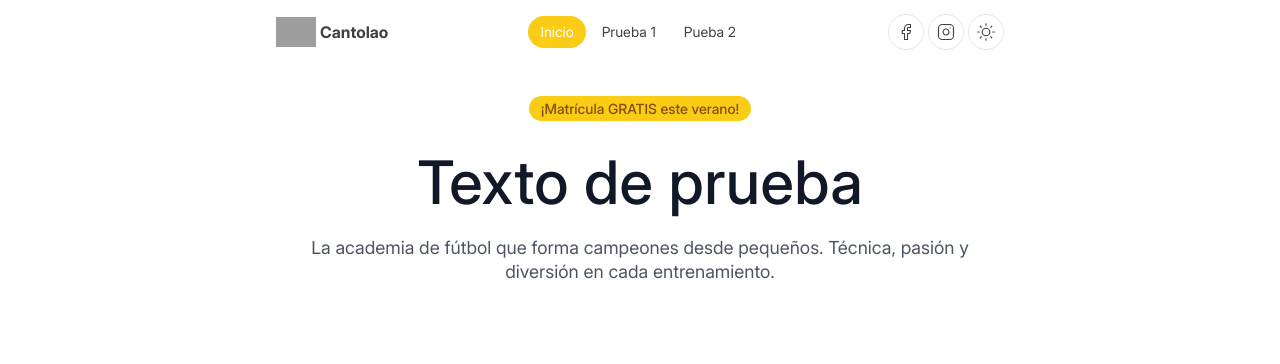
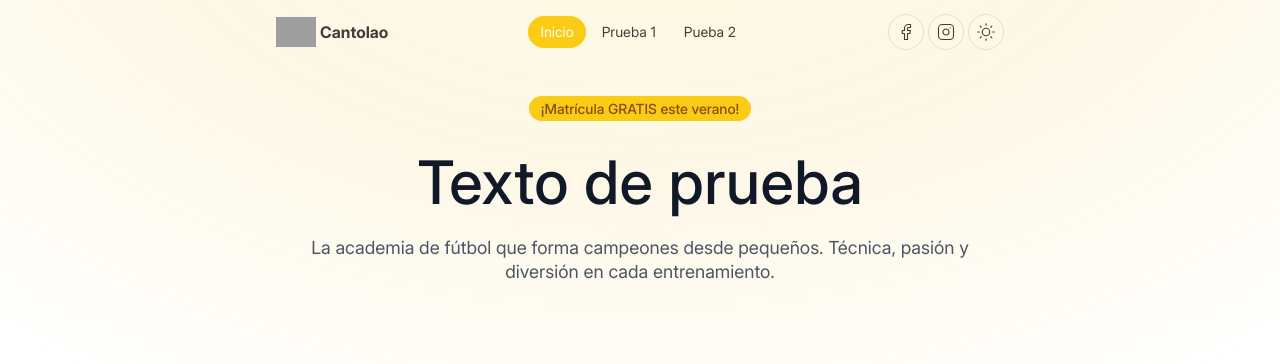
Before and after one commit to mxuriciocm/cantolao-chorrillos, an Astro site: page / in a window 1280 px wide. Built offline with nearby package versions, Linux system fonts and the light colour scheme; Astro itself is replaced by a stand-in of ours; grey boxes are pictures that could not be loaded.

Commit message:
feat: update global styles to use transparent backgrounds and add radial gradient effects for improved visual aesthetics

```diff
--- a/src/styles/global.css
+++ b/src/styles/global.css
@@ -31,8 +31,22 @@
 html {
   overflow-y: scroll;
   color-scheme: light;
-  background-color: white;
+  background: transparent;
   font-family: "Inter", sans-serif;
+  position: relative;
+}
+
+html::before {
+  content: '';
+  position: fixed;
+  inset: 0;
+  z-index: -1;
+  pointer-events: none;
+  background: radial-gradient(ellipse 80% 80% at 50% -20%, rgba(253,224,71,0.15), rgba(234,179,8,0.1), rgba(255,255,255,0));
+}
+
+html.dark::before {
+  background: radial-gradient(ellipse 80% 80% at 50% -20%, rgba(234,179,8,0.15), rgba(161,98,7,0.1), rgba(17,24,39,0));
 }
 
 html.dark {
@@ -43,7 +57,7 @@ html.dark {
 html,
 body {
   @apply h-full w-full antialiased;
-  @apply bg-white dark:bg-black;
+  @apply bg-transparent;
   @apply text-black/75 dark:text-white/75;
 }
 
@@ -52,7 +66,8 @@ body {
 }
 
 main {
-  @apply flex flex-col flex-1 bg-white dark:bg-black;
+  @apply flex flex-col flex-1;
+  @apply bg-transparent;
 }
 
 header {
```
